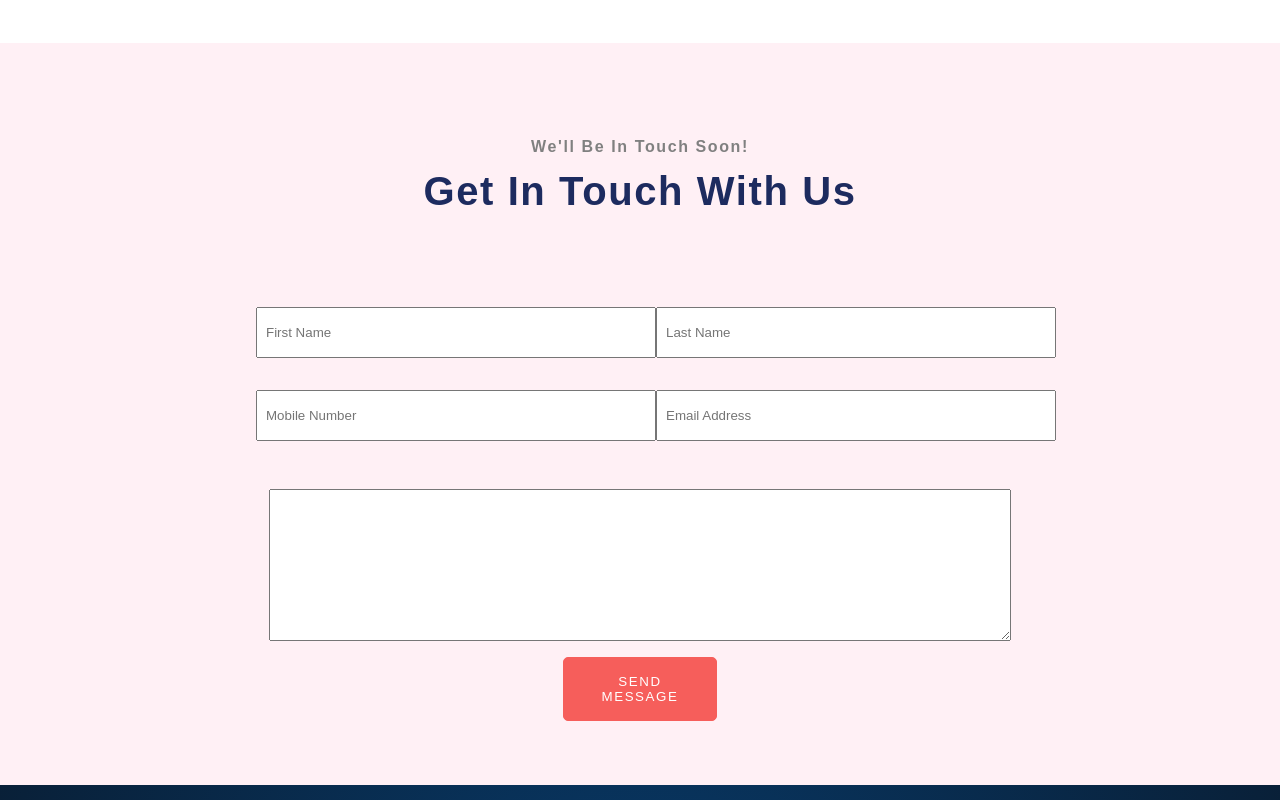
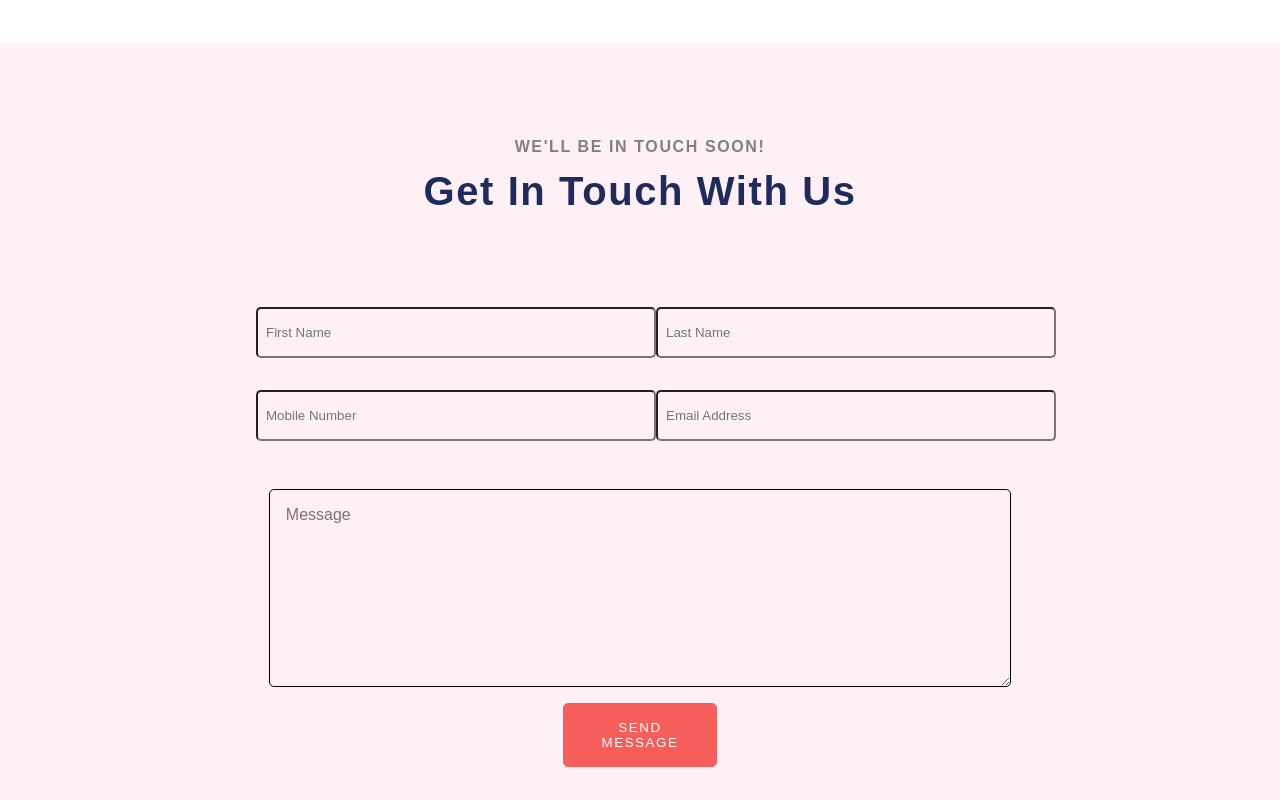
Before and after one commit to domchu/keyonaville, a Next.js app: page /contact in a window 1280 px wide. Shown: the part 760-1560 px from the top of the page. Built offline with nearby package versions, Linux system fonts and the light colour scheme.

Commit message:
chore:make major adjustment to the contact

```diff
--- a/Components/Contact/Contact.js
+++ b/Components/Contact/Contact.js
@@ -58,7 +58,7 @@ const Contact = () => {
       </Box>
       <Box className="contact-form">
         <div className="contact-text">
-          <h3>We'll be in touch soon!</h3>
+          <h3>WE'LL BE IN TOUCH SOON!</h3>
           <h1>Get in touch with us</h1>
         </div>
         <form action="" method="post">
@@ -99,6 +99,7 @@ const Contact = () => {
               cols="40"
               rows="10"
               className="textarea"
+              placeholder="Message"
             ></textarea>
           </Box>
           <Box className="summit__btn__container">
--- a/styles/globals.css
+++ b/styles/globals.css
@@ -508,12 +508,21 @@ main {
   display: flex;
   justify-content: center;
   margin: auto;
+  padding: 1rem 0 0 1rem;
+  font-size: 1rem;
+  background-color: transparent;
+  border-radius: 5px;
+  border: 1px solid;
+  font-family: Manrope, sans-serif !important;
 }
 
 input {
+  border-radius: 5px;
   width: 400px;
   padding: 1rem 0.5rem 1rem 0.5rem;
   margin: 1rem 0;
+  background-color: transparent;
+  font-family: Manrope, sans-serif !important;
 }
 
 .summit__btn {
@@ -521,6 +530,7 @@ input {
   margin: auto;
   width: 12%;
   white-space: normal;
+  font-family: Manrope, sans-serif !important;
   border: 1px solid #F65E5B;
   background-color: #F65E5B;
   border-radius: 5px;
--- a/styles/globals.scss
+++ b/styles/globals.scss
@@ -462,11 +462,20 @@ margin-bottom: 1.5rem;
   display: flex;
   justify-content: center;
   margin: auto;
+  padding:1rem 0 0 1rem;
+  font-size: 1rem;
+  background-color: transparent;
+  border-radius: 5px;
+  border:1px solid;
+  font-family: Manrope, sans-serif !important;
 }
 input{
+  border-radius: 5px;
   width: 400px;
   padding: 1rem .5rem 1rem .5rem;
-  margin: 1rem 0;;
+  margin: 1rem 0;
+  background-color: transparent;
+  font-family: Manrope, sans-serif !important;
 }
 .summit__btn{
 
@@ -474,6 +483,7 @@ input{
   margin:auto;
   width:12%;
   white-space: normal;
+  font-family: Manrope, sans-serif !important;
   border: 1px solid #F65E5B;
   background-color: #F65E5B;
   border-radius: 5px;
@@ -481,7 +491,7 @@ color: #FFF;
   letter-spacing:  var(--spacing);
   padding: 1rem 1.4rem;
   margin:1rem 0;
-  font-weight: 500;
+  font-weight:500;
 }
 .summit__btn:hover{
   color:var(--clr-black);
```
Also changed, not shown: 1 other file (tests, documents, lock files or other folders).
